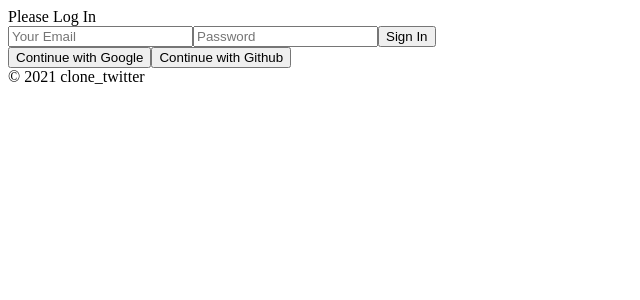
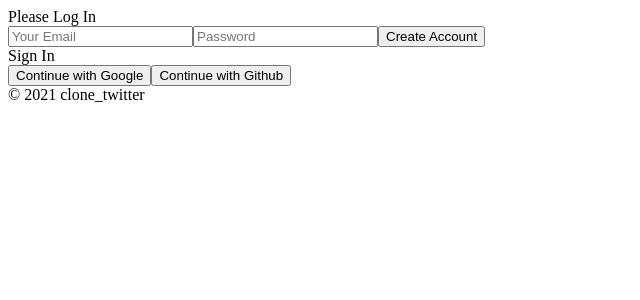
Before and after one commit to kdd9512/clone_twitter, a React (Create React App) app: page /#/ in a window 1280 px wide. Shown: the top 300 px of the page, without its empty margins (0-640 px from the left). Built offline with nearby package versions, Linux system fonts and the light colour scheme; no server answers.

Commit message:
commit 02 20210713
cloning twitter with react, firebase

```diff
--- a/src/routes/Auth.js
+++ b/src/routes/Auth.js
@@ -4,10 +4,11 @@
 const Auth = () => {
     const [email, setEmail] = useState("");
     const [pw, setPw] = useState("");
-    const [newAccount, setnewAccount] = useState(false);
+    const [newAccount, setNewAccount] = useState(true);
+    const [error, setError] = useState("");
 
     const onChange = (e) => {
-        const {target: {name,value}} = e;
+        const {target: {name, value}} = e;
         if (name === "email") {
             setEmail(value);
         } else if (name === "pw") {
@@ -15,7 +16,7 @@
         }
     };
 
-    const onSubmit = async(e) => {
+    const onSubmit = async (e) => {
         e.preventDefault();
         try {
             let data;
@@ -32,9 +33,11 @@
             }
             console.log(data);
         } catch (error) {
-            console.log(error);
+            setError(error.message);
         }
     };
+
+    const toggleAccount = () => setNewAccount(prev => !prev);
 
     return (
         <div>
@@ -57,7 +60,10 @@
                     onChange={onChange}
                 />
                 <input type="submit" value={newAccount ? "Create Account" : "Sign In"}/>
+                {error}
+
             </form>
+            <span onClick={toggleAccount}>{newAccount ? "Sign In" : "Create Account"}</span>
             <div>
                 <button>Continue with Google</button>
                 <button>Continue with Github</button>
```
